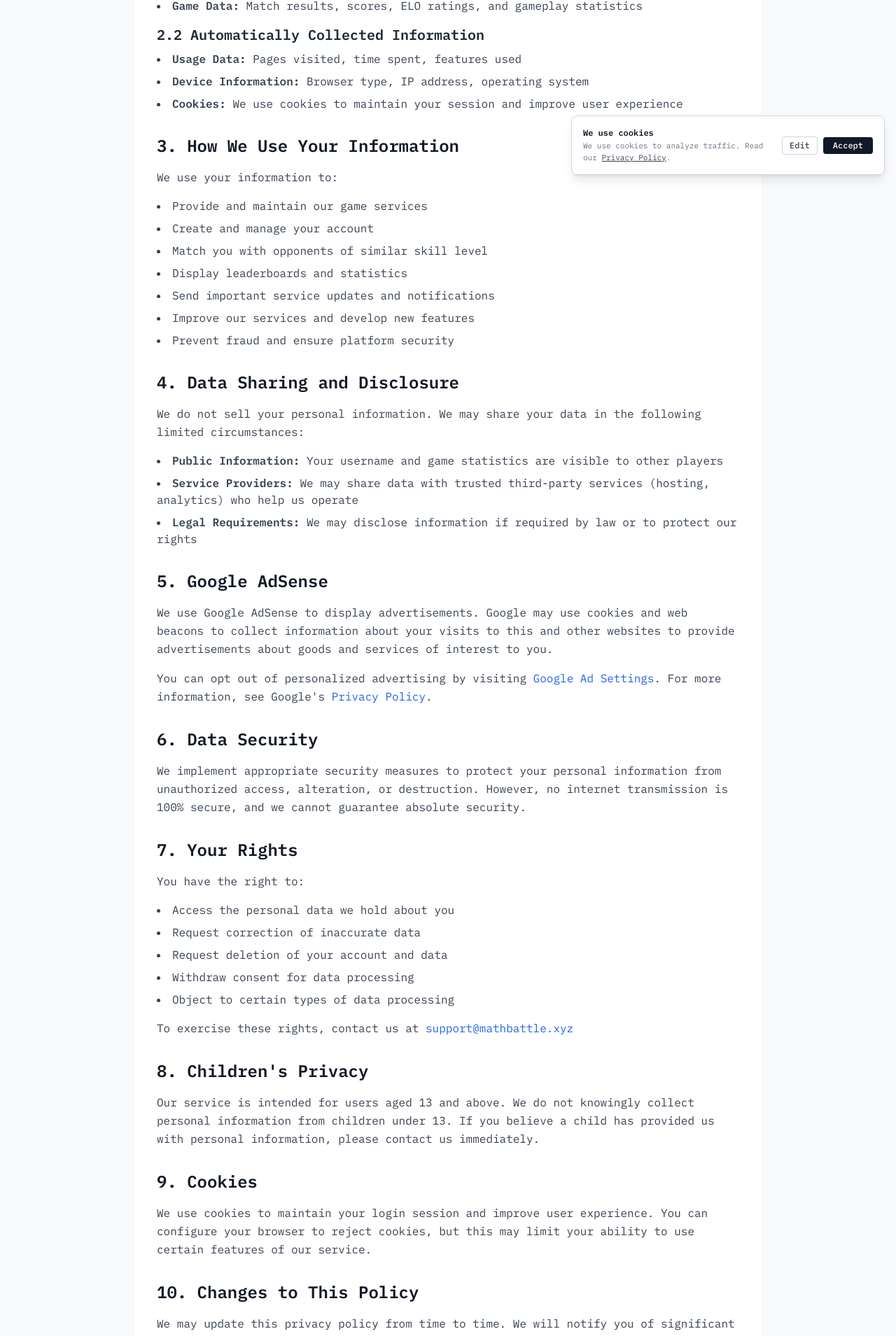
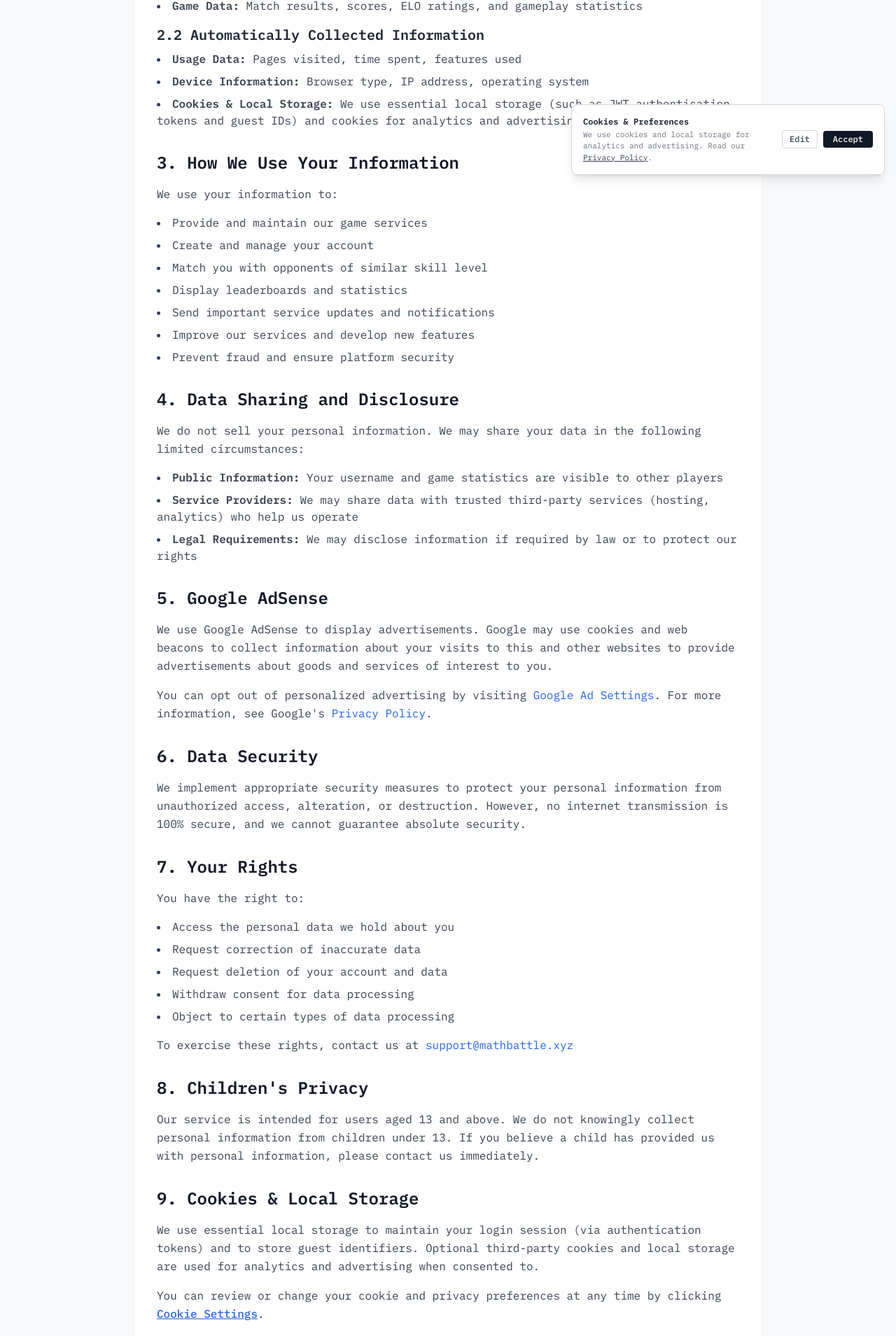
Before and after one commit to eliasleinonen/MathbattleFront, a React (Vite) app in the folder frontend/: page /privacy-policy in a window 1280 px wide. Shown: the part 534-2443 px from the top of the page at 70% size. Built offline with nearby package versions, Linux system fonts and the light colour scheme; no server answers.

Commit message:
fix(cookies): improve consent banner accuracy, script loading order, and privacy disclosures (#19)
Co-authored-by: Elias Leinonen <Skriptiensolmija@users.noreply.github.com>

```diff
--- a/frontend/index.html
+++ b/frontend/index.html
@@ -1,10 +1,6 @@
 <!doctype html>
 <html lang="en">
   <head>
-    <!-- Google AdSense -->
-    <script async src="https://pagead2.googlesyndication.com/pagead/js/adsbygoogle.js?client=ca-pub-9914472448169187"
-     crossorigin="anonymous"></script>
-
     <!-- Google tag (gtag.js) & Consent Mode -->
     <script>
       window.dataLayer = window.dataLayer || [];
@@ -24,6 +20,10 @@
     </script>
     <script async src="https://www.googletagmanager.com/gtag/js?id=G-JT6CW7J4V2"></script>
 
+    <!-- Google AdSense -->
+    <script async src="https://pagead2.googlesyndication.com/pagead/js/adsbygoogle.js?client=ca-pub-9914472448169187"
+     crossorigin="anonymous"></script>
+
     <meta charset="UTF-8" />
     <meta name="viewport" content="width=device-width, initial-scale=1.0" />
     <meta name="description" content="Battle opponents by solving calculus derivative problems in real-time. Challenge friends, improve your ELO rating, and master calculus derivatives." />
--- a/frontend/src/components/CookieConsent.jsx
+++ b/frontend/src/components/CookieConsent.jsx
@@ -47,6 +47,16 @@ export default function CookieConsent() {
   const [closing, setClosing] = useState(false);
 
   useEffect(() => {
+    const handleOpenSettings = () => {
+      const storedSettings = getStoredSettings();
+      if (storedSettings) setSettings(storedSettings);
+      setShowSettings(true);
+      setClosing(false);
+      setVisible(true);
+    };
+
+    window.addEventListener('open-cookie-settings', handleOpenSettings);
+
     const consent = getStoredConsent();
     const storedSettings = getStoredSettings();
 
@@ -58,8 +68,15 @@ export default function CookieConsent() {
     if (!consent) {
       // Small delay so the banner slides in after page paint
       const timer = setTimeout(() => setVisible(true), 600);
-      return () => clearTimeout(timer);
+      return () => {
+        clearTimeout(timer);
+        window.removeEventListener('open-cookie-settings', handleOpenSettings);
+      };
     }
+
+    return () => {
+      window.removeEventListener('open-cookie-settings', handleOpenSettings);
+    };
   }, []);
 
   const dismiss = () => {
@@ -126,10 +143,10 @@ export default function CookieConsent() {
             <div className="flex flex-col sm:flex-row sm:items-center justify-between gap-2.5 sm:gap-4">
               <div className="min-w-0">
                 <h2 className="text-xs font-semibold text-gray-900 font-mono mb-0.5">
-                  We use cookies
+                  Cookies & Preferences
                 </h2>
                 <p className="text-[11px] text-gray-500 leading-normal font-mono">
-                  We use cookies to analyze traffic. Read our{' '}
+                  We use cookies and local storage for analytics and advertising. Read our{' '}
                   <button
                     type="button"
                     onClick={() => navigate('/privacy-policy')}
@@ -183,7 +200,7 @@ export default function CookieConsent() {
                 {/* Necessary */}
                 <CookieCategory
                   label="Necessary"
-                  description="Essential cookies required for the site to function properly."
+                  description="Essential cookies and local storage required for login session and core site functionality."
                   checked={settings.necessary}
                   disabled
                 />
--- a/frontend/src/components/TermsAndPrivacy.jsx
+++ b/frontend/src/components/TermsAndPrivacy.jsx
@@ -3,13 +3,26 @@ import { Link } from 'react-router-dom';
 export default function TermsAndPrivacy() {
   return (
     <footer className="w-full py-6 bg-gray-50 border-t border-gray-200 text-center font-mono">
-      <div className="flex flex-row justify-center gap-6">
+      <div className="flex flex-row justify-center items-center gap-6">
         <Link
           to="/terms-and-services"
           className="text-xs text-gray-500 underline hover:text-gray-900 transition-colors"
         >
           Terms and Services / GDPR
         </Link>
+        <Link
+          to="/privacy-policy"
+          className="text-xs text-gray-500 underline hover:text-gray-900 transition-colors"
+        >
+          Privacy Policy
+        </Link>
+        <button
+          type="button"
+          onClick={() => window.dispatchEvent(new Event('open-cookie-settings'))}
+          className="text-xs text-gray-500 underline hover:text-gray-900 transition-colors cursor-pointer"
+        >
+          Cookie Settings
+        </button>
       </div>
     </footer>
   );
--- a/frontend/src/pages/PrivacyPolicy.jsx
+++ b/frontend/src/pages/PrivacyPolicy.jsx
@@ -44,7 +44,7 @@ export default function PrivacyPolicy() {
             <ul className="list-disc list-inside text-gray-700 space-y-2">
               <li><strong>Usage Data:</strong> Pages visited, time spent, features used</li>
               <li><strong>Device Information:</strong> Browser type, IP address, operating system</li>
-              <li><strong>Cookies:</strong> We use cookies to maintain your session and improve user experience</li>
+              <li><strong>Cookies & Local Storage:</strong> We use essential local storage (such as JWT authentication tokens and guest IDs) and cookies for analytics and advertising preferences.</li>
             </ul>
           </section>
 
@@ -128,10 +128,19 @@ export default function PrivacyPolicy() {
           </section>
 
           <section>
-            <h2 className="text-2xl font-semibold text-gray-900 mb-4">9. Cookies</h2>
+            <h2 className="text-2xl font-semibold text-gray-900 mb-4">9. Cookies & Local Storage</h2>
+            <p className="text-gray-700 leading-relaxed mb-4">
+              We use essential local storage to maintain your login session (via authentication tokens) and to store guest identifiers. Optional third-party cookies and local storage are used for analytics and advertising when consented to.
+            </p>
             <p className="text-gray-700 leading-relaxed">
-              We use cookies to maintain your login session and improve user experience. You can configure your browser to reject cookies,
-              but this may limit your ability to use certain features of our service.
+              You can review or change your cookie and privacy preferences at any time by clicking{' '}
+              <button
+                type="button"
+                onClick={() => window.dispatchEvent(new Event('open-cookie-settings'))}
+                className="text-blue-600 underline hover:text-blue-700 font-medium cursor-pointer"
+              >
+                Cookie Settings
+              </button>.
             </p>
           </section>
 
--- a/frontend/src/pages/TermsAndServices.jsx
+++ b/frontend/src/pages/TermsAndServices.jsx
@@ -31,7 +31,16 @@ export default function TermsAndServices() {
 
             <div>
               <h2 className="text-lg font-semibold text-gray-900 mb-2">Cookies & Analytics</h2>
-              <p>We use essential cookies and local storage to keep you logged in and remember your preferences. Third-party services such as Google AdSense and Google Analytics may also use cookies to serve ads and analyze traffic.</p>
+              <p>
+                We use essential local storage (such as authentication tokens and guest IDs) and cookies to keep you logged in and remember your preferences. Third-party services such as Google AdSense and Google Analytics may also use cookies to serve ads and analyze traffic when consented to. You can adjust your preferences anytime via{' '}
+                <button
+                  type="button"
+                  onClick={() => window.dispatchEvent(new Event('open-cookie-settings'))}
+                  className="underline text-blue-600 hover:text-blue-700 font-medium cursor-pointer"
+                >
+                  Cookie Settings
+                </button>.
+              </p>
             </div>
 
             <div>
```
